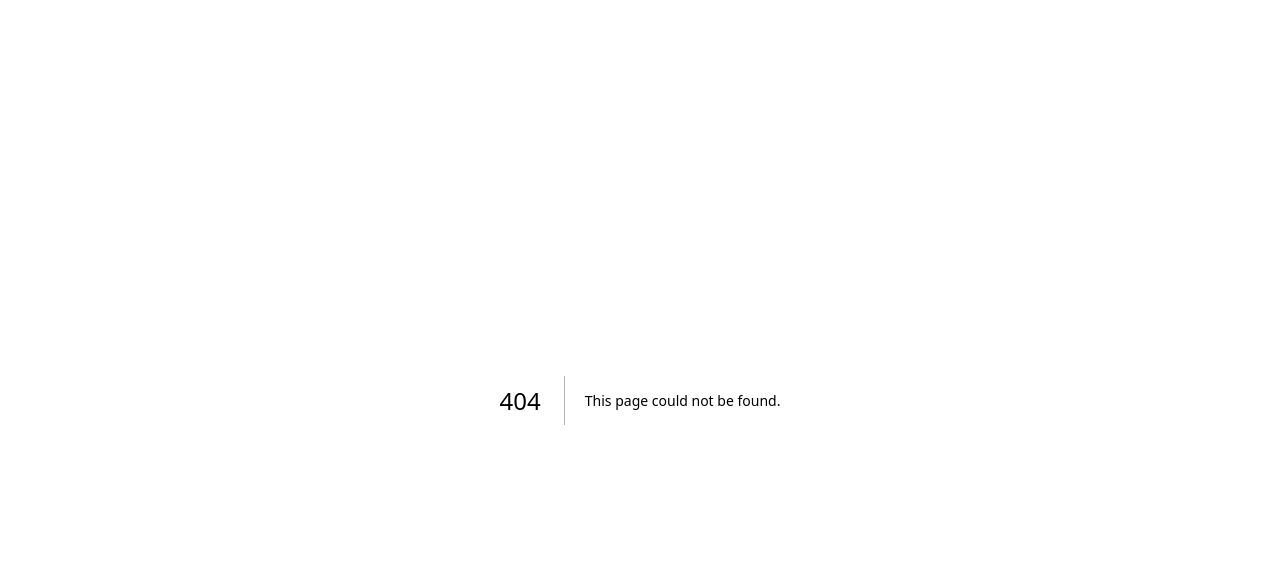
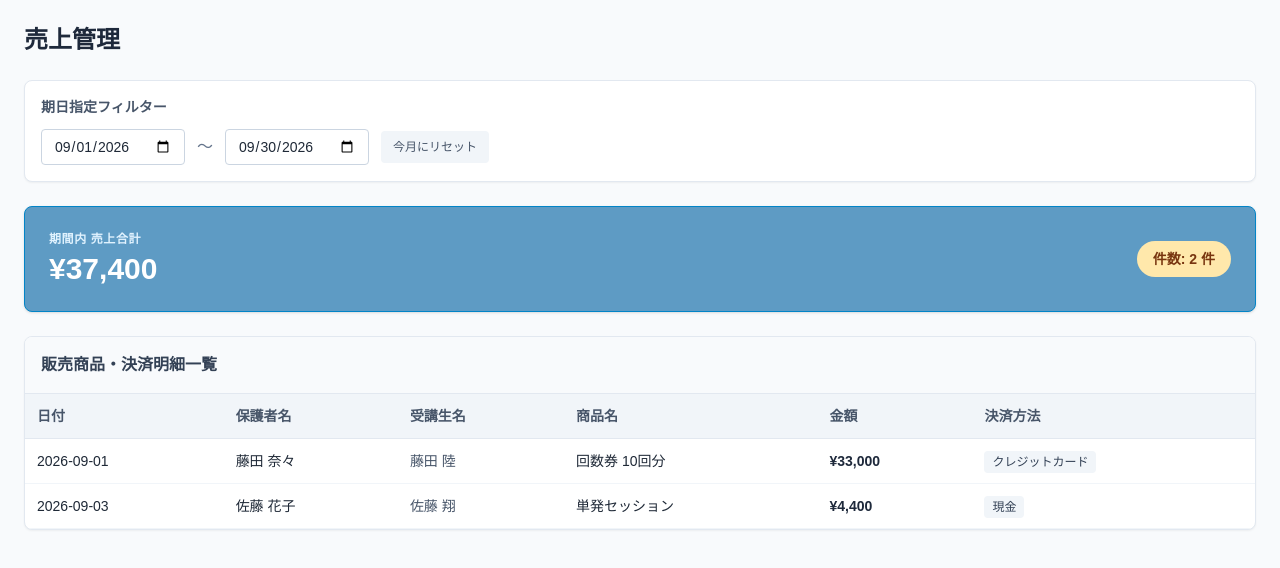
Before and after one commit to 2025golazo-bot/GOLAZO, a Next.js app: page /sales in a window 1280 px wide. Before the commit this address had no page. Shown: the top 568 px of the page. Built offline with nearby package versions, Linux system fonts and the light colour scheme.

Commit message:
Create page.tsx

```diff
--- /dev/null
+++ b/app/sales/page.tsx
@@ -0,0 +1,121 @@
+'use client';
+
+import React, { useState, useMemo } from 'react';
+
+interface Transaction {
+  id: string;
+  date: string;
+  parentName: string;
+  studentName: string;
+  itemName: string;
+  amount: number;
+  paymentType: 'クレジットカード' | '現金' | '口座振替';
+}
+
+const mockTransactions: Transaction[] = [
+  { id: 'tx-001', date: '2026-09-01', parentName: '藤田 奈々', studentName: '藤田 陸', itemName: '回数券 10回分', amount: 33000, paymentType: 'クレジットカード' },
+  { id: 'tx-002', date: '2026-09-03', parentName: '佐藤 花子', studentName: '佐藤 翔', itemName: '単発セッション', amount: 4400, paymentType: '現金' },
+  { id: 'tx-003', date: '2026-08-25', parentName: '鈴木 一郎', studentName: '鈴木 蓮', itemName: '回数券 5回分', amount: 18000, paymentType: 'クレジットカード' },
+];
+
+export default function SalesPage() {
+  const today = new Date();
+  const firstDay = new Date(today.getFullYear(), today.getMonth(), 1).toISOString().split('T')[0];
+  const lastDay = new Date(today.getFullYear(), today.getMonth() + 1, 0).toISOString().split('T')[0];
+
+  const [startDate, setStartDate] = useState(firstDay);
+  const [endDate, setEndDate] = useState(lastDay);
+
+  const filteredTransactions = useMemo(() => {
+    return mockTransactions.filter((item) => {
+      return item.date >= startDate && item.date <= endDate;
+    });
+  }, [startDate, endDate]);
+
+  const totalSales = useMemo(() => {
+    return filteredTransactions.reduce((sum, item) => sum + item.amount, 0);
+  }, [filteredTransactions]);
+
+  return (
+    <div className="p-6 bg-slate-50 min-h-screen">
+      <h1 className="text-2xl font-bold text-slate-800 mb-6">売上管理</h1>
+
+      <div className="bg-white p-4 rounded-lg shadow-sm border border-slate-200 mb-6">
+        <h2 className="text-sm font-semibold text-slate-600 mb-3">期日指定フィルター</h2>
+        <div className="flex flex-wrap items-center gap-3">
+          <input
+            type="date"
+            value={startDate}
+            onChange={(e) => setStartDate(e.target.value)}
+            className="border border-slate-300 rounded px-3 py-1.5 text-sm focus:outline-none focus:ring-2 focus:ring-[#5e9bc4]"
+          />
+          <span className="text-slate-500">〜</span>
+          <input
+            type="date"
+            value={endDate}
+            onChange={(e) => setEndDate(e.target.value)}
+            className="border border-slate-300 rounded px-3 py-1.5 text-sm focus:outline-none focus:ring-2 focus:ring-[#5e9bc4]"
+          />
+          <button
+            onClick={() => { setStartDate(firstDay); setEndDate(lastDay); }}
+            className="bg-slate-100 hover:bg-slate-200 text-slate-600 text-xs px-3 py-2 rounded font-medium transition"
+          >
+            今月にリセット
+          </button>
+        </div>
+      </div>
+
+      <div className="bg-[#5e9bc4] text-white p-6 rounded-lg shadow border border-sky-600 mb-6 flex justify-between items-center">
+        <div>
+          <p className="text-xs font-semibold uppercase tracking-wider text-sky-100">期間内 売上合計</p>
+          <p className="text-3xl font-bold mt-1">¥{totalSales.toLocaleString()}</p>
+        </div>
+        <div className="bg-[#FFE8AB] text-amber-900 px-4 py-2 rounded-full font-bold text-sm">
+          件数: {filteredTransactions.length} 件
+        </div>
+      </div>
+
+      <div className="bg-white rounded-lg shadow-sm border border-slate-200 overflow-hidden">
+        <div className="p-4 border-b border-slate-200 bg-slate-50">
+          <h2 className="font-bold text-slate-700">販売商品・決済明細一覧</h2>
+        </div>
+        <table className="w-full text-left text-sm border-collapse">
+          <thead>
+            <tr className="bg-slate-100 border-b border-slate-200 text-slate-600">
+              <th className="p-3">日付</th>
+              <th className="p-3">保護者名</th>
+              <th className="p-3">受講生名</th>
+              <th className="p-3">商品名</th>
+              <th className="p-3">金額</th>
+              <th className="p-3">決済方法</th>
+            </tr>
+          </thead>
+          <tbody>
+            {filteredTransactions.length > 0 ? (
+              filteredTransactions.map((tx) => (
+                <tr key={tx.id} className="border-b border-slate-100 hover:bg-slate-50">
+                  <td className="p-3">{tx.date}</td>
+                  <td className="p-3 font-medium">{tx.parentName}</td>
+                  <td className="p-3 text-slate-600">{tx.studentName}</td>
+                  <td className="p-3">{tx.itemName}</td>
+                  <td className="p-3 font-semibold text-slate-800">¥{tx.amount.toLocaleString()}</td>
+                  <td className="p-3">
+                    <span className="bg-slate-100 text-slate-700 px-2 py-1 rounded text-xs">
+                      {tx.paymentType}
+                    </span>
+                  </td>
+                </tr>
+              ))
+            ) : (
+              <tr>
+                <td colSpan={6} className="p-6 text-center text-slate-400">
+                  該当する期間の売上データはありません
+                </td>
+              </tr>
+            )}
+          </tbody>
+        </table>
+      </div>
+    </div>
+  );
+}
```
